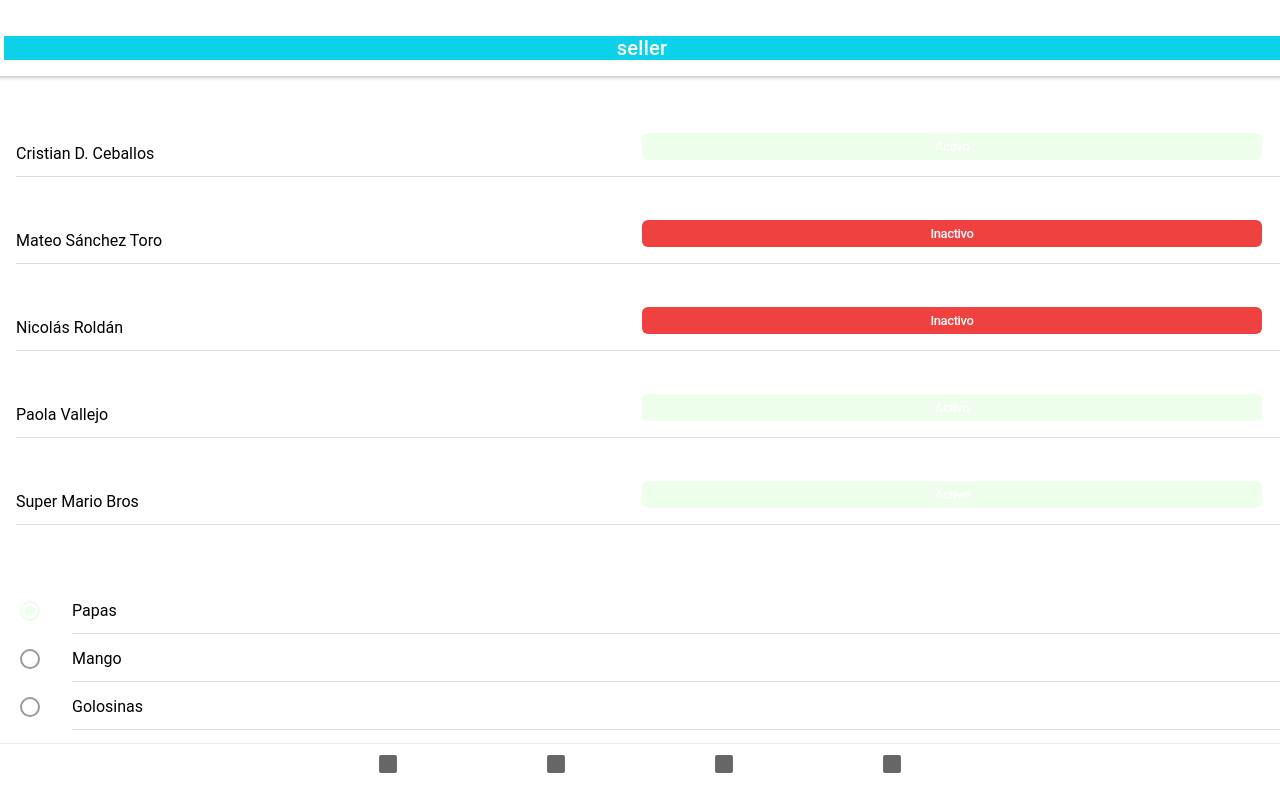
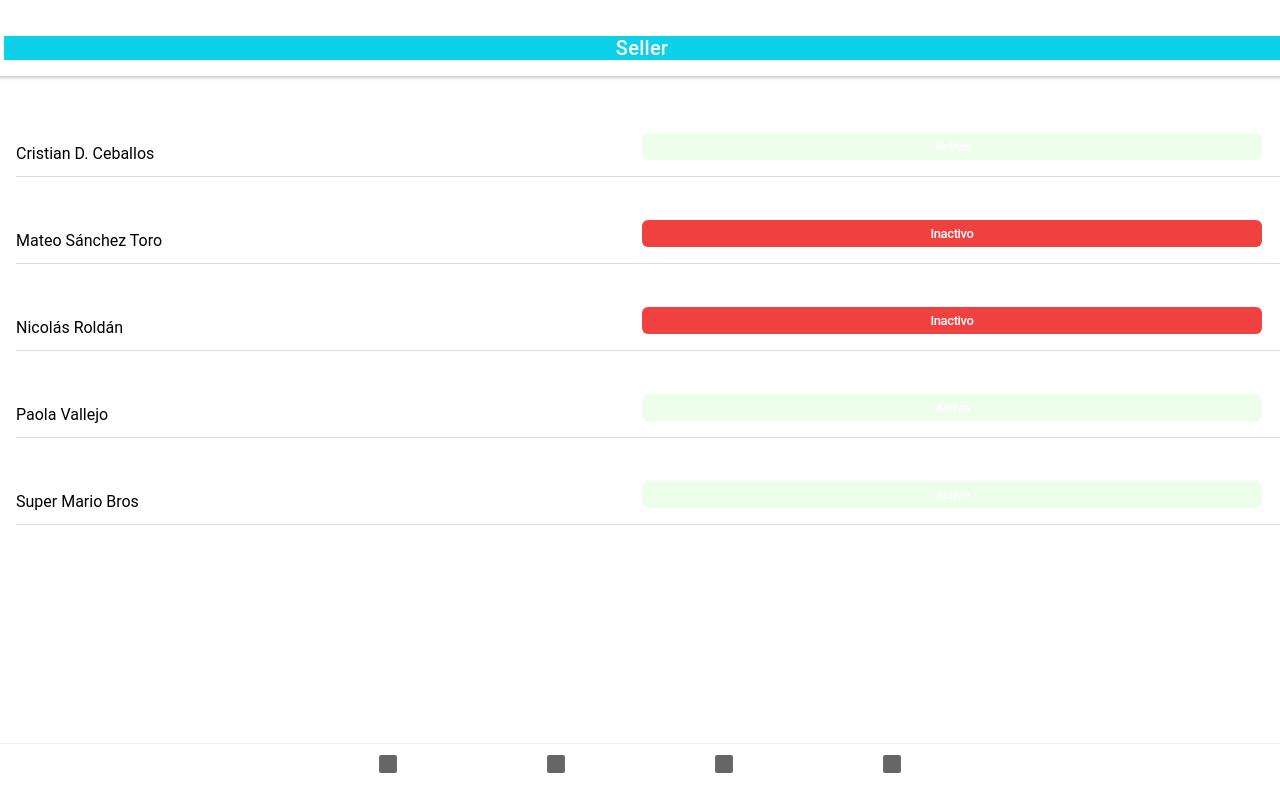
Before and after one commit to cdceballor/Ucommerce, a React (Create React App) app: page /Seller in a window 1280 px wide. Built offline with nearby package versions, Linux system fonts and the light colour scheme.

Commit message:
Cristian pls arregla tu ventana

```diff
--- a/src/pages/Products/Products.tsx
+++ b/src/pages/Products/Products.tsx
@@ -8,13 +8,13 @@ const Products: React.FC = () => {
         <IonHeader>
           <IonToolbar>
             <IonButtons slot="start">
-              <IonMenuButton />
+              <IonMenuButton/>
             </IonButtons>
                 <IonTitle>uCommerce</IonTitle>
           </IonToolbar>
         </IonHeader>
         <IonContent>
-          <Servidores />
+          <Servidores/>
         </IonContent>
       </IonPage>
     );
--- a/src/pages/Seller/Seller.tsx
+++ b/src/pages/Seller/Seller.tsx
@@ -15,7 +15,7 @@ const Seller: React.FC = () => {
               <ActiveBotton />
               <InActiveBotton />
             </IonButtons>
-            <IonTitle>seller</IonTitle>
+            <IonTitle>Seller</IonTitle>
           </IonToolbar>
         </IonHeader>
         <IonContent>
@@ -58,46 +58,6 @@ const Vendedor = ()=> {
         <ActiveBotton />
       </IonItem>
     </IonList>
-
-    {/*-- List of Input Items --*/}
-    <IonList>
-<IonRadioGroup value="biff">
-  <IonListHeader>
-    <IonLabel>Nombre del producto</IonLabel>
-  </IonListHeader>
-  <IonItem>
-    <IonLabel>Papas</IonLabel>
-    <IonRadio slot="start" value="biff" />
-  </IonItem>
-
-  <IonItem>
-    <IonLabel>Mango</IonLabel>
-    <IonRadio slot="start" value="griff" />
-  </IonItem>
-
-  <IonItem>
-    <IonLabel>Golosinas</IonLabel>
-    <IonRadio slot="start" value="buford" />
-  </IonItem>
-</IonRadioGroup>
-{/*--------------------------------------------------------------*/}
-      <IonItem>
-        <IonLabel>Chocolatinas</IonLabel>
-        <IonCheckbox slot="start" />
-      </IonItem>
-      <IonItem>
-        <IonLabel>Galletas</IonLabel>
-        <IonCheckbox slot="start" />
-      </IonItem>
-      <IonItem>
-        <IonLabel>Chicles</IonLabel>
-        <IonCheckbox slot="start" />
-      </IonItem>
-      <IonItem>
-        <IonLabel>Sanduches</IonLabel>
-        <IonCheckbox slot="start" />
-      </IonItem>
-    </IonList>
 {/*--------------------------------------------------------------*/}
     {/*-- List of Sliding Items --*/}
     <IonList>
```
